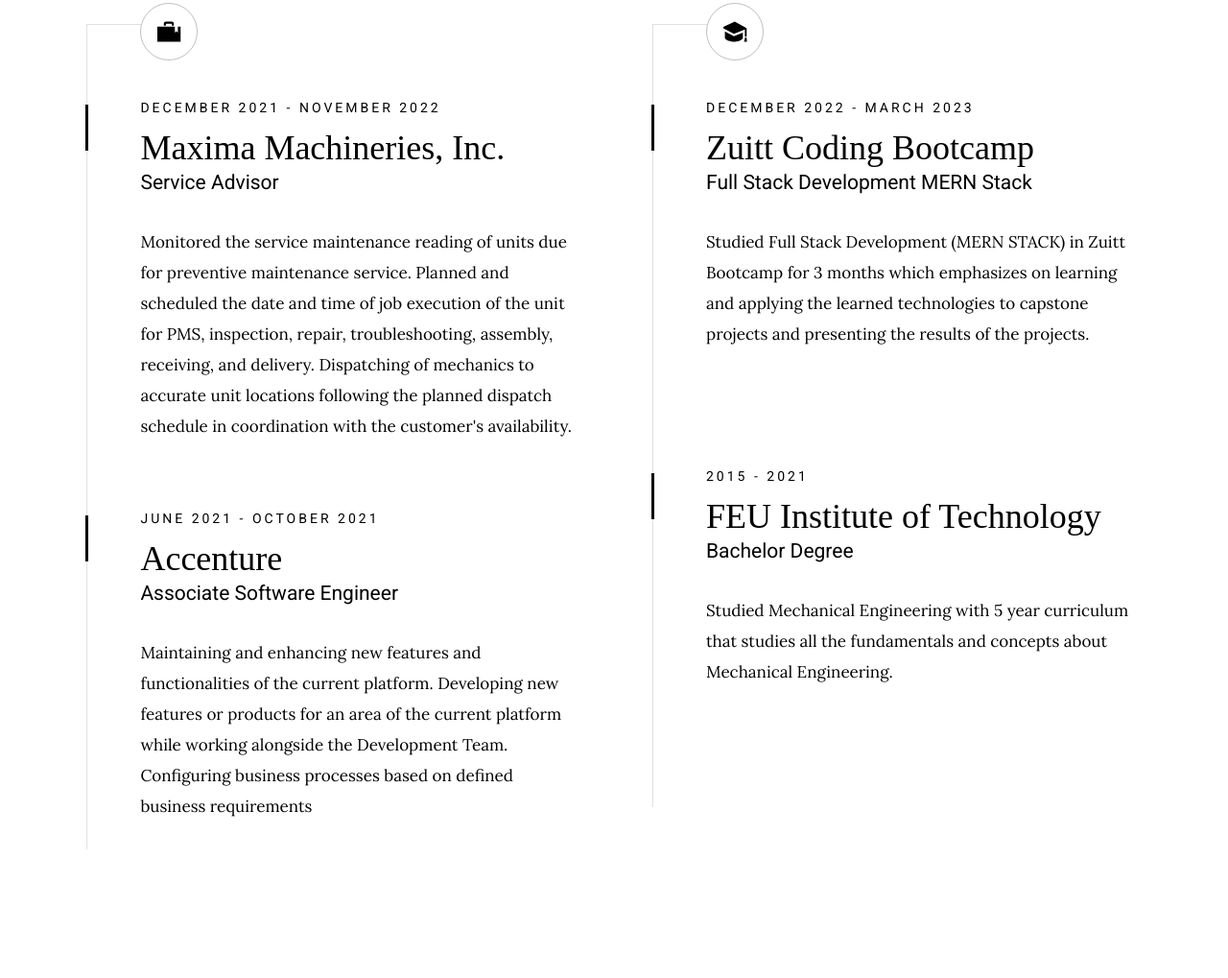
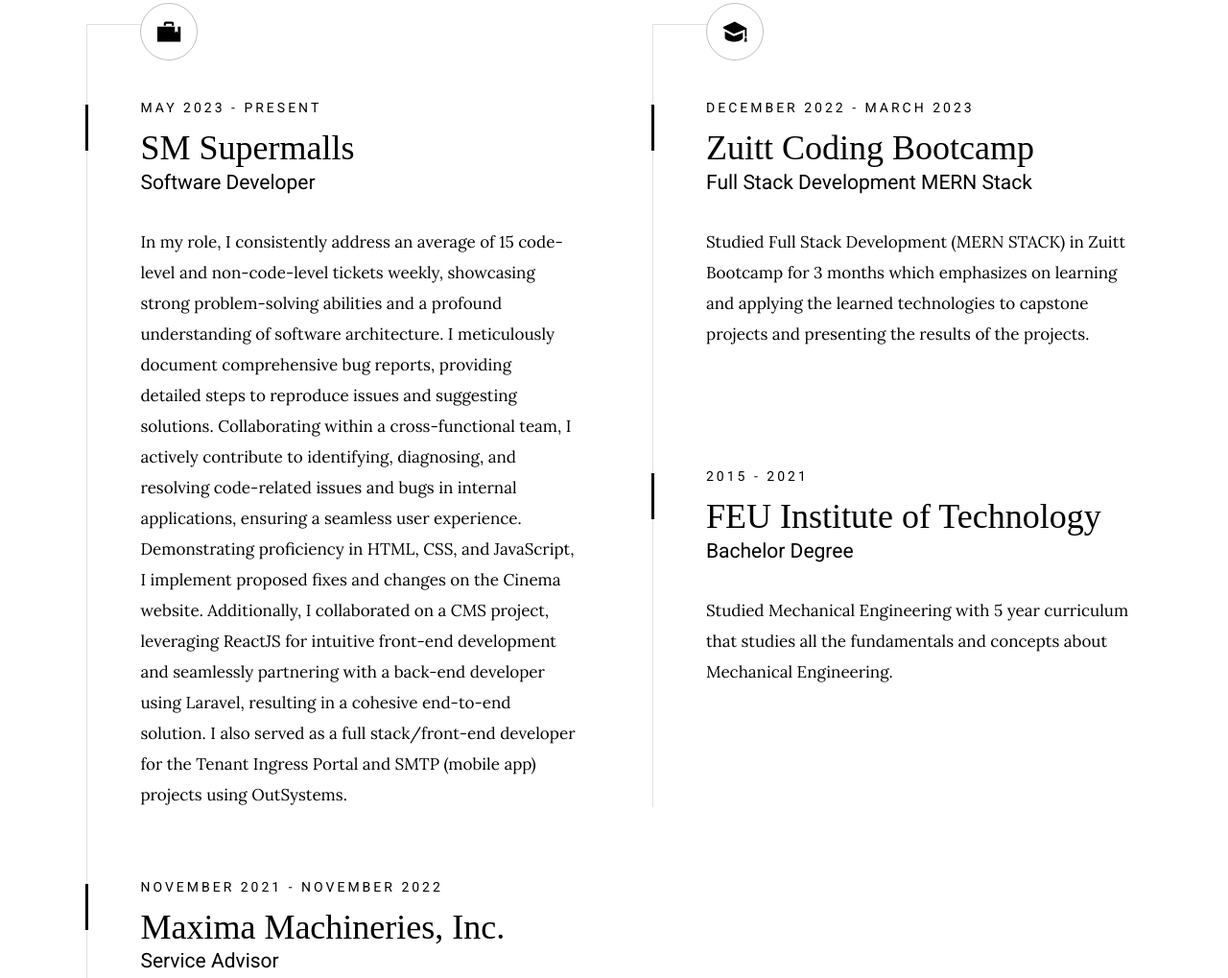
Before and after one commit to banaagmb23/web-portfolio, a plain HTML site: page index.html in a window 1280 px wide. Shown: the part 1717-2736 px from the top of the page at 96% size. Drawn offline with Linux system fonts and the light colour scheme; a web font is replaced by a local one.

Commit message:
updated portfolio

```diff
--- a/index.html
+++ b/index.html
@@ -174,7 +174,23 @@
                 <div class="timeline__bullet"></div>
                 <div class="timeline__header">
                   <p class="timeline__timeframe">
-                    December 2021 - November 2022
+                    May 2023 - Present
+                  </p>
+                  <h3 class="item-title">SM Supermalls</h3>
+                  <h5>Software Developer</h5>
+                </div>
+                <div class="timeline__desc">
+                  <p>
+                    In my role, I consistently address an average of 15 code-level and non-code-level tickets weekly, showcasing strong problem-solving abilities and a profound understanding of software architecture. I meticulously document comprehensive bug reports, providing detailed steps to reproduce issues and suggesting solutions. Collaborating within a cross-functional team, I actively contribute to identifying, diagnosing, and resolving code-related issues and bugs in internal applications, ensuring a seamless user experience. Demonstrating proficiency in HTML, CSS, and JavaScript, I implement proposed fixes and changes on the Cinema website. Additionally, I collaborated on a CMS project, leveraging ReactJS for intuitive front-end development and seamlessly partnering with a back-end developer using Laravel, resulting in a cohesive end-to-end solution. I also served as a full stack/front-end developer for the Tenant Ingress Portal and SMTP (mobile app) projects using OutSystems.
+                  </p>
+                </div>
+              </div>
+
+              <div class="timeline__block">
+                <div class="timeline__bullet"></div>
+                <div class="timeline__header">
+                  <p class="timeline__timeframe">
+                    November 2021 - November 2022
                   </p>
                   <h3 class="item-title">Maxima Machineries, Inc.</h3>
                   <h5>Service Advisor</h5>
@@ -201,11 +217,7 @@
                 </div>
                 <div class="timeline__desc">
                   <p>
-                    Maintaining and enhancing new features and functionalities
-                    of the current platform. Developing new features or products
-                    for an area of the current platform while working alongside
-                    the Development Team. Configuring business processes based
-                    on defined business requirements
+                    I am trained in both Waterfall and Agile project management methodologies, with a solid grasp of the sequential phases and comprehensive planning involved in Waterfall, as well as the iterative development, customer collaboration, and adaptability emphasized in Agile, particularly Scrum. Additionally, I have completed extensive training in various technical domains, including AWS Lambda, where I gained proficiency in serverless computing, event-driven architecture, and deploying serverless applications. I am also skilled in Jenkins, with expertise in continuous integration, automated build processes, and pipeline orchestration. Furthermore, I have completed training in Docker, acquiring proficiency in containerization, image creation, and container orchestration.
                   </p>
                 </div>
               </div>
@@ -285,9 +297,8 @@
             <h4 class="item-title">Front End Development</h4>
             <p>
               As a skilled front-end developer, I possess a strong foundation in
-              various technologies and frameworks such as ReactJS, HTML, CSS,
-              JavaScript, Material UI, Bootstrap, and Redux Toolkit. With my
-              expertise in ReactJS, I have developed dynamic and engaging user
+              various technologies and frameworks such as ReactJS, NextJS, TypeScript, Outsystems, HTML, CSS,
+              JavaScript, Material UI/Bootstrap/DaisyUI, and Redux Toolkit/Zustand. With my expertise in ReactJS, I have developed dynamic and engaging user
               interfaces that improve user experience. I have also demonstrated
               proficiency in HTML and CSS, which allows me to design visually
               appealing and responsive web pages. Additionally, my knowledge of
@@ -597,7 +608,7 @@
       >
         <div class="column large-5 medium-full contact-phone">
           <h4>Call Me</h4>
-          <a href="tel:63-915-205-7961">+63 915 205 7961</a>
+          <a href="tel:63-915-205-7961">+63 960 080 4648</a>
         </div>
 
         <div class="column large-7 medium-full contact-social">
```
